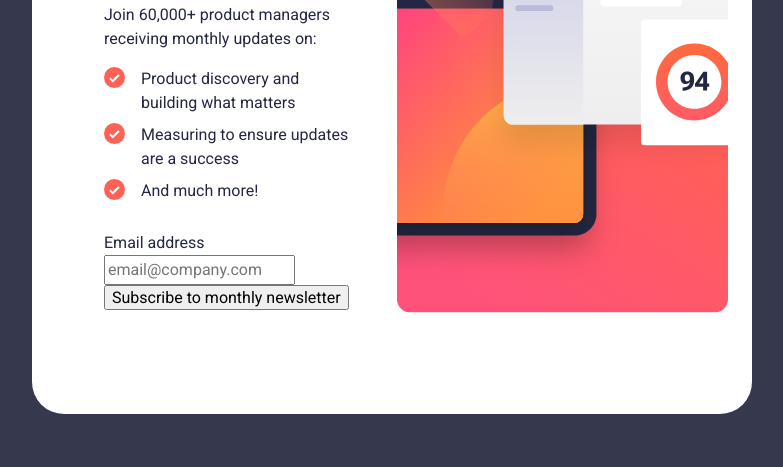
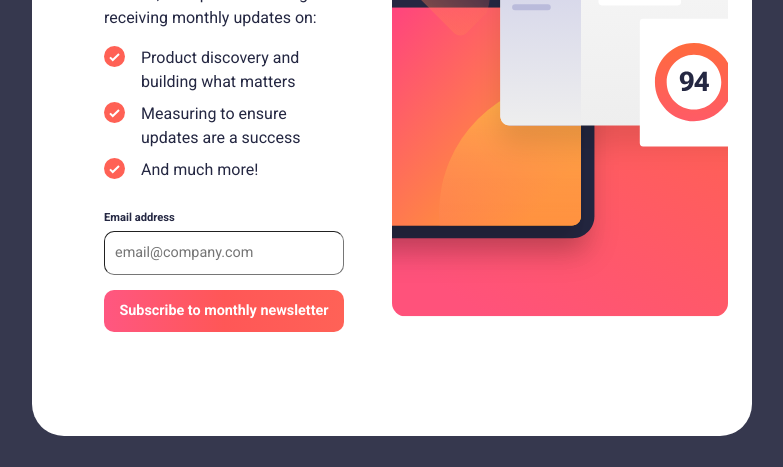
Before and after one commit to jacquelinel33/Newsletter-sign-up-form-with-success-message, a plain HTML site: page index.html in a window 1280 px wide. Shown: the part 333-800 px from the top of the page, without its empty margins (248-1031 px from the left). Drawn offline with Linux system fonts and the light colour scheme; files whose address does not match are found by name.

Commit message:
add form stying

```diff
--- a/index.html
+++ b/index.html
@@ -14,7 +14,7 @@
 
   <!-- Feel free to remove these styles or customise in your own stylesheet 👍 -->
 
-  <script src="script.js"></script>
+
 </head>
 <body>
   <main>
@@ -27,9 +27,9 @@
         <li>Measuring to ensure updates are a success</li>
         <li>And much more!</li>
       </ul>
-      <form>
+      <form id="emailForm">
         <label for="email">Email address</label>
-        <input type="email" id="emailForm" name="email" placeholder="email@company.com"></input>
+        <input type="email" id="email" name="email" placeholder="email@company.com"></input>
         <input type="submit" value="Subscribe to monthly newsletter">
       </form>
     </div>
@@ -50,4 +50,5 @@
     <!-- Success message end -->
   </main>
 </body>
+<script src="script.js"></script>
 </html>
--- a/script.js
+++ b/script.js
@@ -4,4 +4,5 @@ document.getElementById('emailForm').addEventListener('submit', (event) => {
      var email = document.getElementById('email').value;
 
      console.log('Email', email);
+     event.target.reset();
 })
--- a/styles.css
+++ b/styles.css
@@ -118,3 +118,32 @@ ul {
 .feature-img img {
   /* object-fit: none; */
 }
+
+#emailForm {
+  display:flex;
+  flex-direction: column;
+  gap: 5px;
+}
+
+label {
+  font-size: .7rem;
+  font-weight: 900;
+}
+
+#email {
+  border-radius: 10px;
+  padding: 10px;
+  font-size: .9rem;
+  border-width: thin;
+}
+
+input[type="submit"] {
+  margin-top: 10px;
+  font-size: .9rem;
+  font-weight: 900;
+  border-radius: 10px;
+  border: none;
+  padding: 10px;
+  color: var(--clr-white);
+  background-image: linear-gradient(to right, hsl(345, 100%, 67%), hsl(0, 100%, 67%), hsl(4, 100%, 67%));
+}
```
